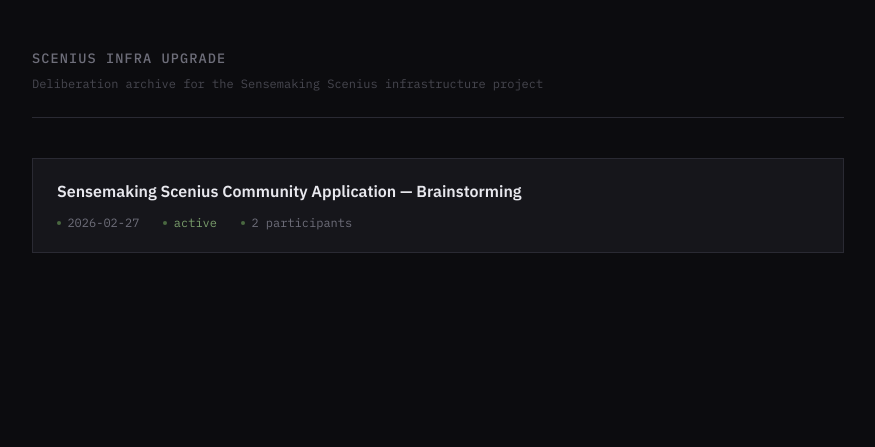
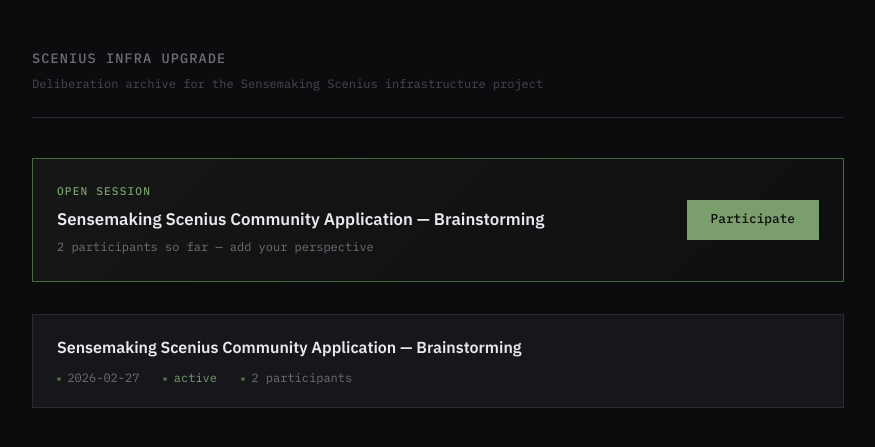
Before and after one commit to sensemaking-scenius/scenius-infra-upgrade, a Jekyll site: the page built from index.html, in a window 1280 px wide. Shown: the top 447 px of the page, without its empty margins (202-1077 px from the left). Built offline with Jekyll 4.4.1, drawn with Linux system fonts in a browser that asks for light colours.

Commit message:
Add participation banner for active sessions
Shows a CTA at the top of the index page linking to the
Harmonica session when there's an active session to join.

Co-Authored-By: Claude Opus 4.6 <noreply@anthropic.com>

```diff
--- a/_layouts/default.html
+++ b/_layouts/default.html
@@ -114,6 +114,62 @@
 
     .status-active { color: var(--accent); }
     .status-completed { color: var(--text-dim); }
+
+    /* CTA banner */
+    .cta-banner {
+      border: 1px solid var(--accent-dim);
+      background: linear-gradient(135deg, rgba(122, 158, 108, 0.08), rgba(122, 158, 108, 0.02));
+      padding: 1.5rem;
+      margin-bottom: 2rem;
+      display: flex;
+      align-items: center;
+      justify-content: space-between;
+      gap: 1.5rem;
+    }
+
+    .cta-label {
+      font-family: var(--mono);
+      font-size: 0.7rem;
+      font-weight: 500;
+      text-transform: uppercase;
+      letter-spacing: 0.1em;
+      color: var(--accent);
+      margin-bottom: 0.35rem;
+    }
+
+    .cta-title {
+      font-family: var(--sans);
+      font-size: 1.05rem;
+      font-weight: 600;
+      color: var(--text-bright);
+      margin-bottom: 0.25rem;
+    }
+
+    .cta-desc {
+      font-family: var(--mono);
+      font-size: 0.75rem;
+      color: var(--text-dim);
+    }
+
+    .cta-button {
+      font-family: var(--mono);
+      font-size: 0.8rem;
+      font-weight: 500;
+      color: var(--bg);
+      background: var(--accent);
+      padding: 0.6rem 1.5rem;
+      text-decoration: none;
+      white-space: nowrap;
+      transition: background 0.15s;
+    }
+
+    .cta-button:hover {
+      background: var(--text-bright);
+    }
+
+    @media (max-width: 560px) {
+      .cta-banner { flex-direction: column; align-items: flex-start; }
+    }
 
     .empty {
       font-family: var(--mono);
--- a/index.html
+++ b/index.html
@@ -3,6 +3,18 @@ layout: default
 ---
 
 {% assign sorted = site.sessions | sort: 'date' | reverse %}
+{% assign active = sorted | where: "status", "active" %}
+
+{% if active.size > 0 %}
+<div class="cta-banner">
+  <div class="cta-text">
+    <div class="cta-label">Open session</div>
+    <div class="cta-title">{{ active.first.title }}</div>
+    <div class="cta-desc">{{ active.first.participants }} participant{% if active.first.participants != 1 %}s{% endif %} so far — add your perspective</div>
+  </div>
+  <a href="https://app.harmonica.chat/chat?s={{ active.first.session_id }}" class="cta-button" target="_blank">Participate</a>
+</div>
+{% endif %}
 
 {% if sorted.size > 0 %}
 <ul class="session-list">
```
